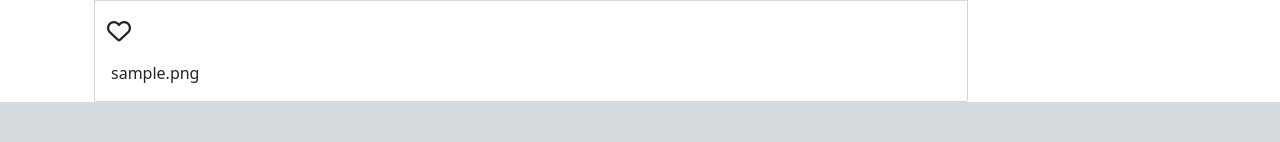
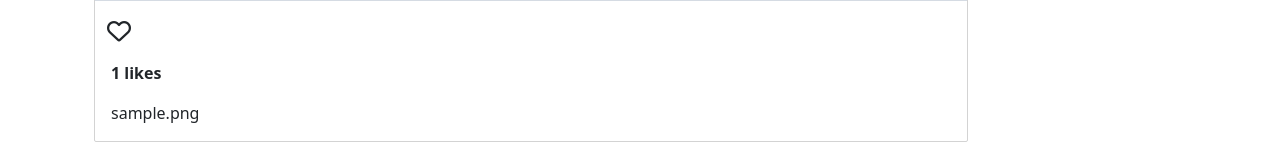
Before and after one commit to Nabuuso/Insta-blog, a Django app: page /dashboard in a window 1280 px wide. Shown: the part 780-922 px from the top of the page. Before the commit the page ends 882 px from the top, so only its background shows below. Run offline with Django 3.2, Linux system fonts and the light colour scheme; a user stored in the database is signed in; tables that the repository leaves empty hold one stand-in row (values such as "Sample post"); grey boxes marked "Sample" are stand-in pictures; some libraries are stand-ins or nearby versions; some web fonts are replaced.

Commit message:
Likes functionality

```diff
--- a/instablog/blog/models.py
+++ b/instablog/blog/models.py
@@ -42,6 +42,7 @@ class Image(models.Model):
     profile = models.ForeignKey(Profile,on_delete=models.CASCADE)
     created_date = models.DateTimeField(auto_now_add=True)
     updated_date = models.DateTimeField(auto_now_add=True)
+    likes = models.IntegerField(default=0)
 
     def __str__(self):
         return self.image_name
@@ -54,3 +55,6 @@ class Image(models.Model):
         img.delete()
     def update_caption(self,*args,**kwargs):
         super().update(*args,**kwargs)
+
+    class Meta:
+        ordering = ['-created_date']
--- a/instablog/blog/urls.py
+++ b/instablog/blog/urls.py
@@ -7,5 +7,6 @@ urlpatterns = [
     path('logout',LogoutView.as_view(),name='logout'),
     path('register',csrf_exempt(RegisterView.as_view()),name="register"),
     path('dashboard',login_required(DashboardView.as_view()),name="dashboad"),
-    path('blog-images', csrf_exempt(BlogImageView.as_view()),name="blog-images")
+    path('blog-images', csrf_exempt(BlogImageView.as_view()),name="blog-images"),
+    path('likes',csrf_exempt(LikesView.as_view()),name="likes")
 ]
--- a/instablog/blog/views.py
+++ b/instablog/blog/views.py
@@ -84,3 +84,11 @@
         img_object.save_image()
         # Image.save_image(image=url,image_name=image_name,image_caption=image_caption,profile=profile)
         return JsonResponse({"success":"Image uploaded successfully","status":201},status=201)
+###LIKES
+class LikesView(View):
+    def post(self,request):
+        id = request.POST['id']
+        blog = Image.objects.get(pk=id)
+        blog.likes += 1
+        blog.save()
+        return JsonResponse({"likes":blog.likes,"status":200},status=200)
--- a/instablog/instablog/static/css/dashboard.css
+++ b/instablog/instablog/static/css/dashboard.css
@@ -9,6 +9,7 @@
 .icons{
     font-size:1.5em;
     margin:0.5em;
+    cursor:pointer;
 }
 .blog-icons{
     display:flex;
@@ -64,3 +65,9 @@
     margin-right:1em;
     font-size:2em;
 }
+.likes-btn{
+    cursor:pointer;
+}
+.likes-btn:hover{
+    cursor:pointer;
+}
--- a/instablog/instablog/static/js/main.js
+++ b/instablog/instablog/static/js/main.js
@@ -49,10 +49,29 @@ $(document).ready(function(){
             contentType:false,
             mimeType:"multipart/form-data",
             success: function(response){
-                console.log(response)
+                location.reload()
             },
             error: function(response){
-                console.log(response)
+                alert(response.error)
+            }
+        })
+    })
+    //LIKES
+
+    $(".likes-btn").click(function(e){
+        let id = $(this).data("id");
+        let data = {
+            id:id
+        }
+        $.ajax({
+            method:'POST',
+            url:'likes',
+            data:data,
+            success:function(response){
+                location.reload()
+            },
+            error:function(response){
+                alert(response.error)
             }
         })
     })
--- a/instablog/templates/dashboard/index.html
+++ b/instablog/templates/dashboard/index.html
@@ -24,9 +24,10 @@
                 </div>
                 <div class="dashboard-card-footer">
                     <div class="icons">
-                        <i class="far fa-heart"></i>
+                        <i class="far fa-heart likes-btn" data-id="{{image.id}}"></i>
                     </div>
                     <div class="image-caption">
+                        <p><b>{{image.likes}} likes</b></p>
                         <p>{{ image.image_caption }}</p>
                     </div>
                 </div>
```
Also changed, not shown: instablog/blog/migrations/0002_image_likes.py (added).
